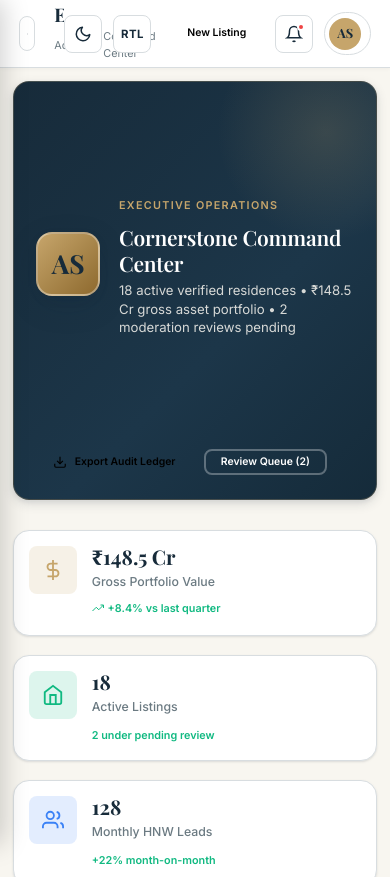
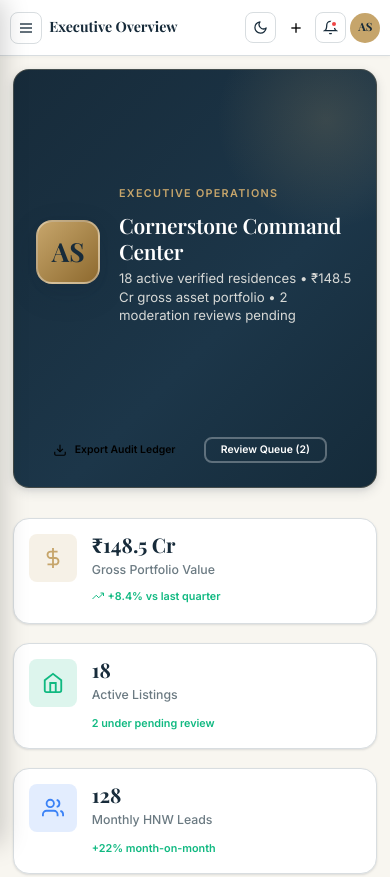
Before and after one commit to MR-CodersHub/Cornerstone, a plain HTML site: page pages/admin-dashboard.html in a window 390 px wide. Shown: the top 877 px of the page. Drawn offline with nearby package versions, Linux system fonts and the light colour scheme; a web font is replaced by a local one.

Commit message:
Fix admin dashboard topbar layout and hamburger squishing on mobile viewports

```diff
--- a/css/dashboard.css
+++ b/css/dashboard.css
@@ -461,6 +461,7 @@ body.dark-mode .cs-dash-topbar {
   align-items: center;
   gap: 1.25rem;
   min-width: 0;
+  flex: 1;
 }
 
 .cs-dash-hamburger {
@@ -469,11 +470,14 @@ body.dark-mode .cs-dash-topbar {
   border: 1px solid var(--border-color);
   color: var(--text-primary);
   border-radius: var(--border-radius-md);
-  padding: 0.45rem;
+  padding: 0;
+  width: 38px;
+  height: 38px;
   cursor: pointer;
   align-items: center;
   justify-content: center;
   transition: all 0.2s ease;
+  flex-shrink: 0;
 }
 .cs-dash-hamburger:hover {
   background: var(--bg-secondary);
@@ -489,6 +493,7 @@ body.dark-mode .cs-dash-topbar {
   display: flex;
   flex-direction: column;
   min-width: 0;
+  overflow: hidden;
 }
 
 .cs-dash-topbar__page-title {
@@ -584,6 +589,7 @@ body.rtl .cs-dash-search__kbd {
   display: flex;
   align-items: center;
   gap: 0.75rem;
+  flex-shrink: 0;
 }
 
 .cs-dash-icon-btn {
@@ -1443,6 +1449,7 @@ body.rtl .cs-dash-card__badges {
 
   .cs-dash-hamburger {
     display: inline-flex;
+    flex-shrink: 0;
   }
 
   .cs-dash-topbar {
@@ -1455,11 +1462,72 @@ body.rtl .cs-dash-card__badges {
 }
 
 @media (max-width: 768px) {
+  .cs-dash-topbar {
+    height: 60px;
+    padding: 0 1rem;
+  }
+  .cs-dash-topbar__left {
+    gap: 0.75rem;
+  }
+  .cs-dash-topbar__breadcrumbs {
+    display: none;
+  }
+  .cs-dash-topbar__page-title {
+    font-size: 1.05rem;
+  }
   .cs-dash-topbar__center {
     display: none;
   }
   .cs-dash-topbar__user-text {
     display: none;
+  }
+  .cs-dash-topbar__profile {
+    padding: 0;
+    border: none;
+    background: transparent;
+  }
+  .cs-dash-topbar__avatar {
+    width: 32px;
+    height: 32px;
+    font-size: 0.8rem;
+  }
+  .cs-dash-topbar__right {
+    gap: 0.4rem;
+  }
+  .cs-dash-icon-btn {
+    width: 34px;
+    height: 34px;
+  }
+  .cs-dash-icon-btn svg {
+    width: 16px;
+    height: 16px;
+  }
+  .cs-dash-topbar__right .btn {
+    padding: 0;
+    width: 34px;
+    height: 34px;
+    min-width: 34px;
+    border-radius: var(--border-radius-md);
+    display: inline-flex;
+    align-items: center;
+    justify-content: center;
+  }
+  .cs-dash-topbar__right .btn span,
+  .hide-mobile {
+    display: none !important;
+  }
+  .cs-dash-topbar__right .btn svg {
+    width: 16px;
+    height: 16px;
+    margin: 0;
+  }
+  .cs-dash-hamburger {
+    width: 36px;
+    height: 36px;
+  }
+  .cs-dash-hamburger svg {
+    width: 18px;
+    height: 18px;
   }
   .cs-dash-property-grid {
     grid-template-columns: 1fr;
@@ -1474,6 +1542,51 @@ body.rtl .cs-dash-card__badges {
 }
 
 @media (max-width: 540px) {
+  .cs-dash-topbar {
+    padding: 0 0.65rem;
+    height: 56px;
+  }
+  .cs-dash-topbar__left {
+    gap: 0.5rem;
+  }
+  .cs-dash-hamburger {
+    width: 32px;
+    height: 32px;
+  }
+  .cs-dash-hamburger svg {
+    width: 16px;
+    height: 16px;
+  }
+  .cs-dash-topbar__page-title {
+    font-size: 0.95rem;
+  }
+  .cs-dash-topbar__right {
+    gap: 4px;
+  }
+  /* RTL toggle is available in the sidebar drawer, hide from compact header */
+  .cs-dash-topbar__right .js-rtl-toggle {
+    display: none;
+  }
+  .cs-dash-icon-btn {
+    width: 31px;
+    height: 31px;
+  }
+  .cs-dash-icon-btn svg {
+    width: 15px;
+    height: 15px;
+  }
+  .cs-dash-topbar__right .btn {
+    width: 31px;
+    height: 31px;
+    min-width: 31px;
+    padding: 0;
+    justify-content: center;
+  }
+  .cs-dash-topbar__avatar {
+    width: 30px;
+    height: 30px;
+    font-size: 0.76rem;
+  }
   .cs-stat-grid {
     grid-template-columns: 1fr;
   }
@@ -1490,3 +1603,48 @@ body.rtl .cs-dash-card__badges {
     padding: 1rem;
   }
 }
+
+@media (max-width: 360px) {
+  .cs-dash-topbar {
+    padding: 0 0.45rem;
+    height: 52px;
+  }
+  .cs-dash-topbar__left {
+    gap: 0.35rem;
+  }
+  .cs-dash-hamburger {
+    width: 28px;
+    height: 28px;
+  }
+  .cs-dash-hamburger svg {
+    width: 15px;
+    height: 15px;
+  }
+  .cs-dash-topbar__page-title {
+    font-size: 0.85rem;
+  }
+  .cs-dash-topbar__right {
+    gap: 3px;
+  }
+  .cs-dash-icon-btn {
+    width: 27px;
+    height: 27px;
+  }
+  .cs-dash-icon-btn svg {
+    width: 14px;
+    height: 14px;
+  }
+  .cs-dash-topbar__right .btn {
+    width: 27px;
+    height: 27px;
+    min-width: 27px;
+  }
+  .cs-dash-topbar__avatar {
+    width: 27px;
+    height: 27px;
+    font-size: 0.7rem;
+  }
+  .cs-dash-body {
+    padding: 0.65rem;
+  }
+}
--- a/css/global.css
+++ b/css/global.css
@@ -339,6 +339,7 @@ body.rtl #toast-container {
   .section-title { font-size: clamp(1.5rem, 4.5vw, 1.85rem); }
   .section-subtitle { font-size: 0.95rem; }
   .grid-2, .grid-3, .grid-4 { grid-template-columns: 1fr; }
+  .hide-mobile { display: none !important; }
 }
 
 @media (max-width: 480px) {
--- a/pages/admin-dashboard.html
+++ b/pages/admin-dashboard.html
@@ -220,7 +220,7 @@
 
         <button type="button" class="btn btn-gold btn-sm" id="btnOpenNewListingModal">
           <svg viewBox="0 0 24 24" width="14" height="14" fill="none" stroke="currentColor" stroke-width="2"><line x1="12" y1="5" x2="12" y2="19"></line><line x1="5" y1="12" x2="19" y2="12"></line></svg>
-          <span>New Listing</span>
+          <span class="hide-mobile">New Listing</span>
         </button>
 
         <button type="button" class="cs-dash-icon-btn" id="btnAdminNotif" aria-label="Notifications" title="2 Moderation Alerts">
```
